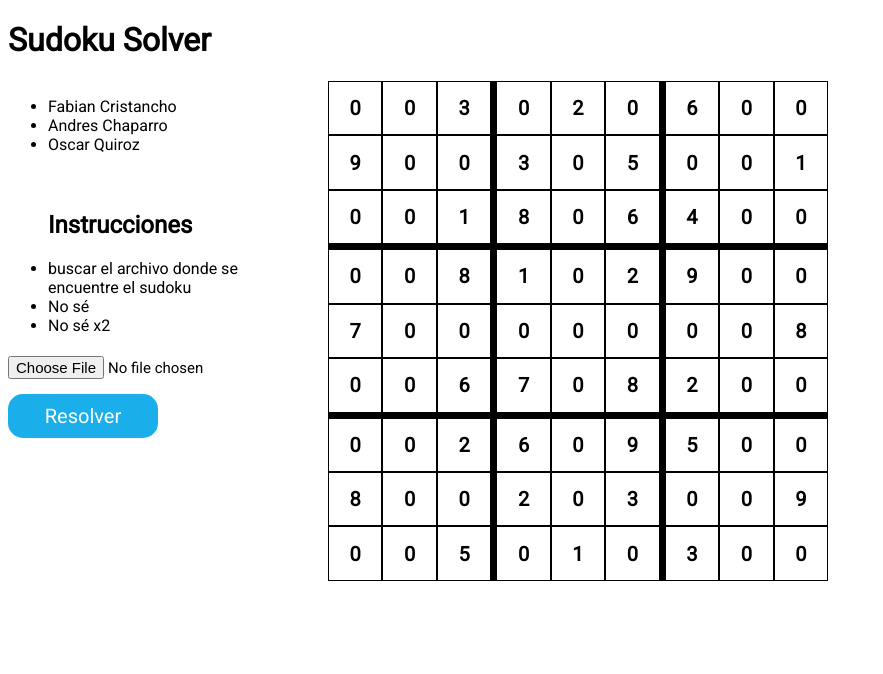
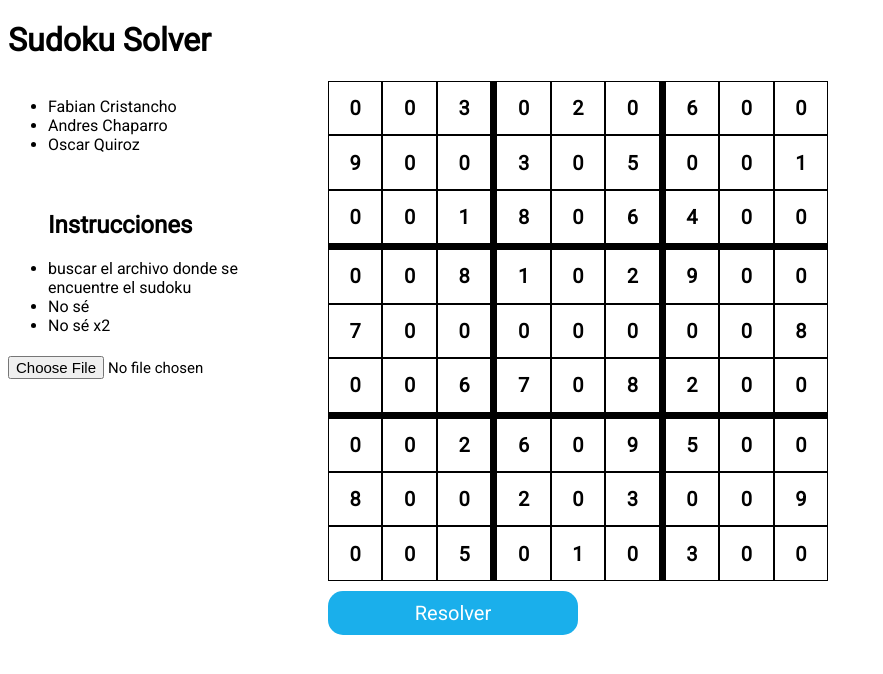
Before and after one commit to oscar-quiroz/sudokuAngular, an Angular app: page / in a window 1280 px wide. Shown: the top 674 px of the page, without its empty margins (0-883 px from the left). Built offline with nearby package versions, Linux system fonts and the light colour scheme.

Commit message:
obtener el file

```diff
--- a/src/app/app.component.html
+++ b/src/app/app.component.html
@@ -28,13 +28,10 @@
                 No sé x2
             </li>
         </ul>
-        <input type="file" accept=".txt" [ngClass]="ok" (change)="onSelectFile($event)">
-
-
-        <button class="btn"> Resolver </button>
+        <input #file required id="file" type="file" accept=".txt" [ngClass]="ok" (change)="onSelectFile($event)">
 
     </div>
     <div class="sudoku">
-        <app-sudoku></app-sudoku>
+        <app-sudoku [file]='matrix'></app-sudoku>
     </div>
 </div>
--- a/src/app/app.component.ts
+++ b/src/app/app.component.ts
@@ -7,10 +7,46 @@ import { Component } from '@angular/core';
 })
 export class AppComponent {
   title = 'sudokuSolver';
-ok="";
+  ok="";
+  file:any;// archivo obtenido con el input
 
+  matrix:any; // aca se carga el sudoku para enviarlo al componente sudoku
+
+  constructor(){
+
+  }
+
+  ngOnInit(): void {
+
+
+  }
+
+
+/**
+ *
+ * Obtiene el archivo justo cuando se cambia en el input
+ */
 onSelectFile(e:any){
   this.ok="active";
+  console.log("Sudoku : ",e.target.files[0])
+  this.file= e.target.files[0];
+
+ this.uploadDocument()
+
+
 }
 
+/**
+ * lee el archivo y lo asigna a al variable matrix
+ */
+uploadDocument(){
+  let fileReader = new FileReader();
+  fileReader.onload = (e) => {
+    console.log(fileReader.result)
+  }
+  this.matrix=fileReader.readAsText(this.file)
+  console.log( "tipo",typeof this.matrix)
 }
+
+
+}
--- a/src/app/components/sudoku/sudoku.component.css
+++ b/src/app/components/sudoku/sudoku.component.css
@@ -18,6 +18,23 @@
     text-align: center;
 }
 
+.btn {
+    padding: 10px;
+    margin-top: 10px;
+    background-color: rgb(26, 175, 235);
+    color: #fff;
+    font-size: 20px;
+    border: none;
+    outline: none;
+    border-radius: 15px;
+    width: 50%;
+    cursor: pointer;
+}
+
+.btn:hover {
+    background-color: rgb(0, 183, 255);
+}
+
 .grid-item:nth-child(3n) {
     margin-right: 5px;
 }
--- a/src/app/components/sudoku/sudoku.component.html
+++ b/src/app/components/sudoku/sudoku.component.html
@@ -1,3 +1,5 @@
 <div class="grid-container">
     <div *ngFor="let item of array" class="grid-item"> <strong>{{item}}</strong> </div>
 </div>
+
+<button class="btn">Resolver</button>
--- a/src/app/components/sudoku/sudoku.component.ts
+++ b/src/app/components/sudoku/sudoku.component.ts
@@ -1,4 +1,4 @@
-import { Component, OnInit } from '@angular/core';
+import { Component, Input, OnInit } from '@angular/core';
 
 declare function devolverMatriz():any;
 
@@ -10,11 +10,12 @@ declare function devolverMatriz():any;
 export class SudokuComponent implements OnInit {
 
 
+  @Input() file:any; // se debe transformar en una cadena de strings para dibujarla en el sudoku.
   array:any= [];
   constructor() { }
 
   ngOnInit(): void {
-  this.array = this.generateMatrix( devolverMatriz());
+  this.array = this.generateMatrix( devolverMatriz() );
    console.log("matriz :" , this.array)
   }
 
```
